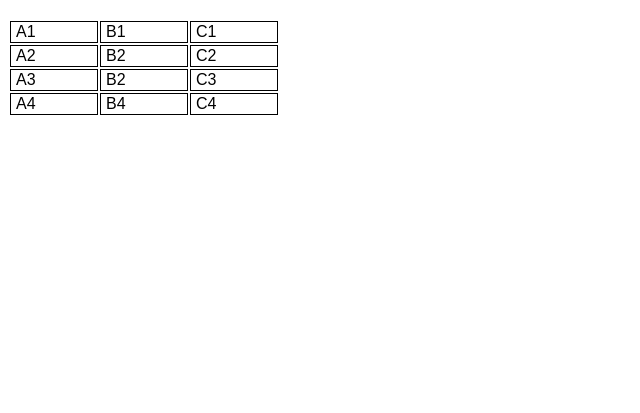
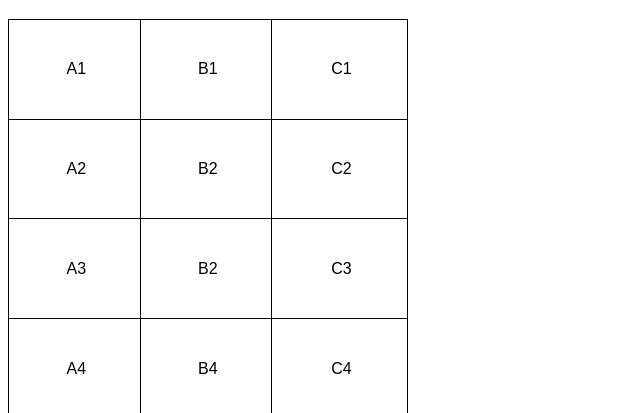
Before and after one commit to Clarasilva123/html-css, a plain HTML site: page exercicios/ex23/tabela.html in a window 1280 px wide. Shown: the part 61-474 px from the top of the page, without its empty margins (0-640 px from the left). Drawn offline with Linux system fonts and the light colour scheme.

Commit message:
criei tabela 001

```diff
--- a/exercicios/ex23/tabela.html
+++ b/exercicios/ex23/tabela.html
@@ -9,13 +9,19 @@
     body{
         font-family: Arial, Helvetica, sans-serif;
     }
+    table{
+        width: 400px;
+        height: 400px;
+        border-collapse: collapse;
+        text-align: center;
+
+    }
     tr{
         border-collapse: collapse;
 
     }
     td{
         border: 1px solid black;
-        width: 80px;
         padding-left: 5px;
 
     }
```
